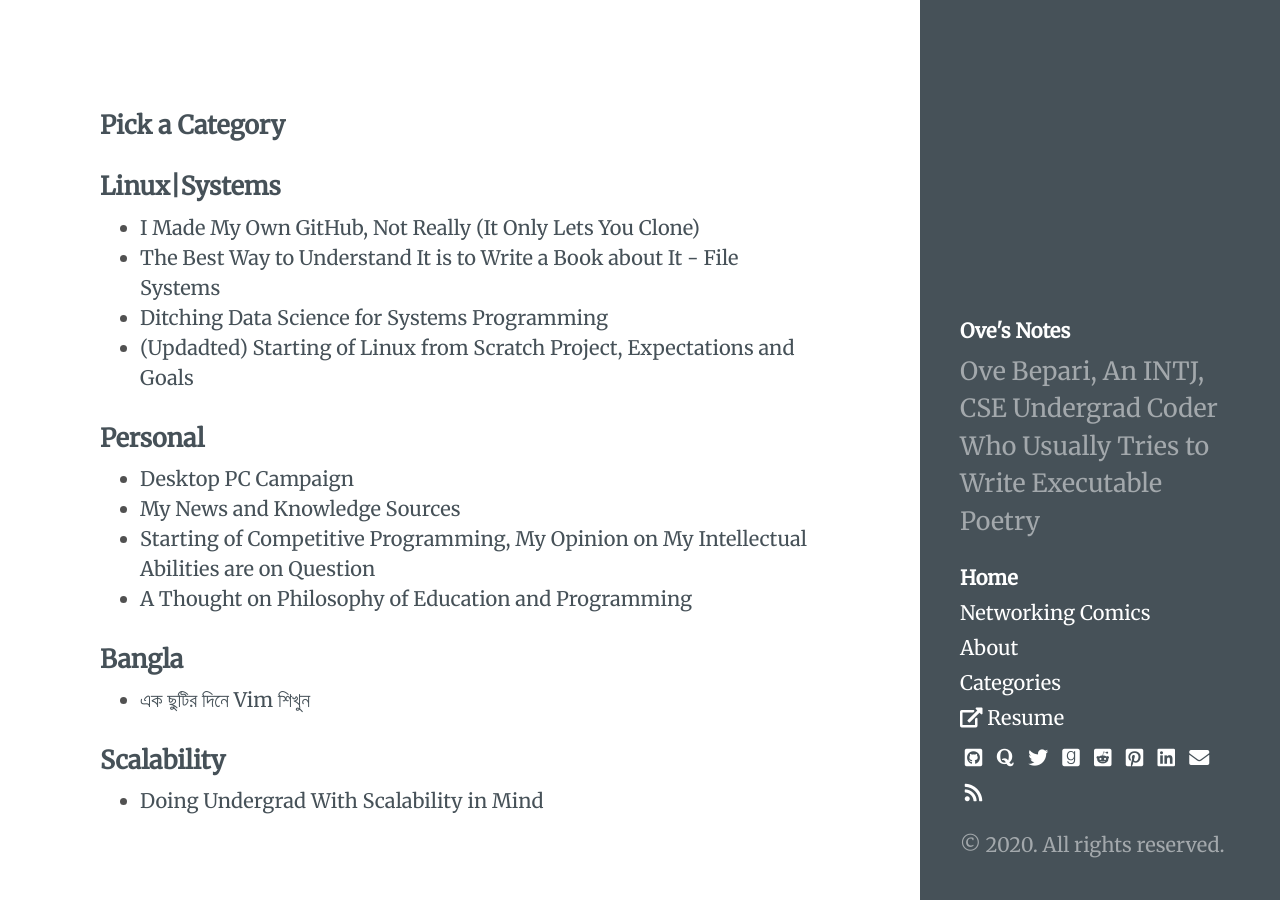
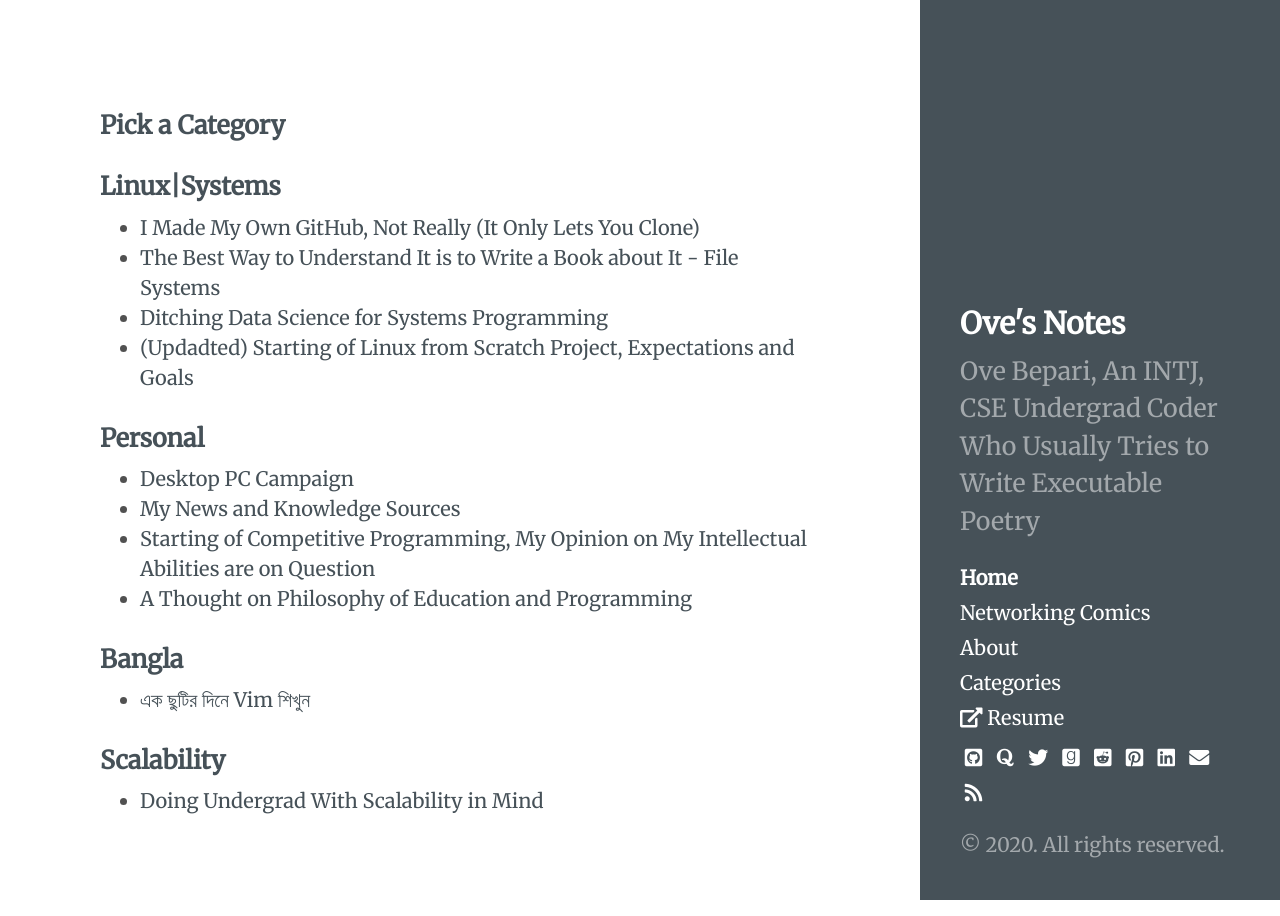
Before and after one commit to ovebepari/ovebepari.github.io, a Jekyll site: the page built from index.html, in a window 1280 px wide. Built offline with Jekyll 4.4.1, drawn with Linux system fonts in a browser that asks for light colours.

Commit message:
Update sidebar.html

```diff
--- a/_includes/sidebar.html
+++ b/_includes/sidebar.html
@@ -1,11 +1,11 @@
 <div class="sidebar">
   <div class="container sidebar-sticky">
     <div class="sidebar-about">
-      <h4>
+      <h2>
         <a href="{{ '/' }}">
           {{ site.title }}
         </a>
-      </h4>
+      </h2>
       <p class="lead">{{ site.description }}</p>
     </div>
 
```
